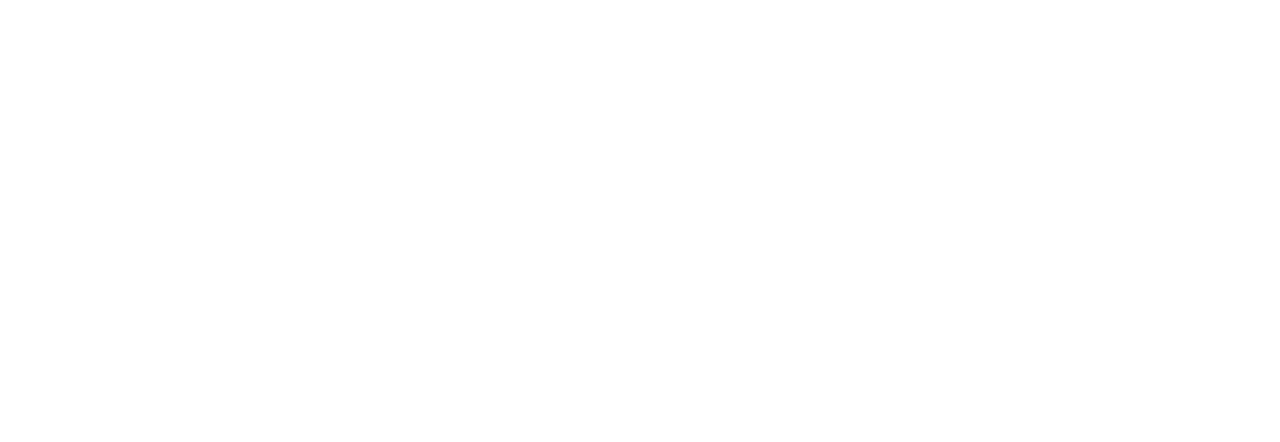
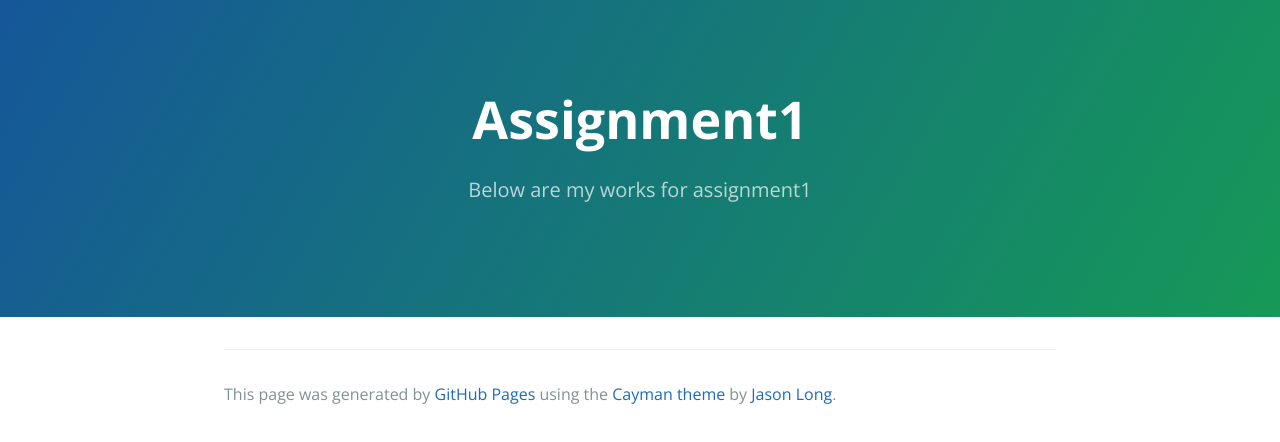
Before and after one commit to hcheng3/hcheng3.github.io, a plain HTML site: page index.html in a window 1280 px wide. Drawn offline with nearby package versions, Linux system fonts and the light colour scheme.

Commit message:
Update index.html

```diff
--- a/index.html
+++ b/index.html
@@ -1,3 +1,43 @@
+<!DOCTYPE html>
+<html lang="en-us">
+  <head>
+    <meta charset="UTF-8">
+    <title>Hcheng3.GitHub.io by hcheng3</title>
+    <meta name="viewport" content="width=device-width, initial-scale=1">
+    <link rel="stylesheet" type="text/css" href="stylesheets/normalize.css" media="screen">
+    <link href='https://fonts.googleapis.com/css?family=Open+Sans:400,700' rel='stylesheet' type='text/css'>
+    <link rel="stylesheet" type="text/css" href="stylesheets/stylesheet.css" media="screen">
+    <link rel="stylesheet" type="text/css" href="stylesheets/github-light.css" media="screen">
+  </head>
+  <body>
+    <section class="page-header">
+      <h1 class="project-name">Assignment1</h1>
+      <h2 class="project-tagline">Below are my works for assignment1</h2>
+    </section>
+
+    <section class="main-content">
+
+      <footer class="site-footer">
+
+        <span class="site-footer-credits">This page was generated by <a href="https://pages.github.com">GitHub Pages</a> using the <a href="https://github.com/jasonlong/cayman-theme">Cayman theme</a> by <a href="https://twitter.com/jasonlong">Jason Long</a>.</span>
+      </footer>
+
+    </section>
+
+
+  </body>
+</html>
+
+
+
+
+
+
+
+
+
+
+
 
 <script src="https://d3js.org/d3.v4.min.js"></script>
 
```
